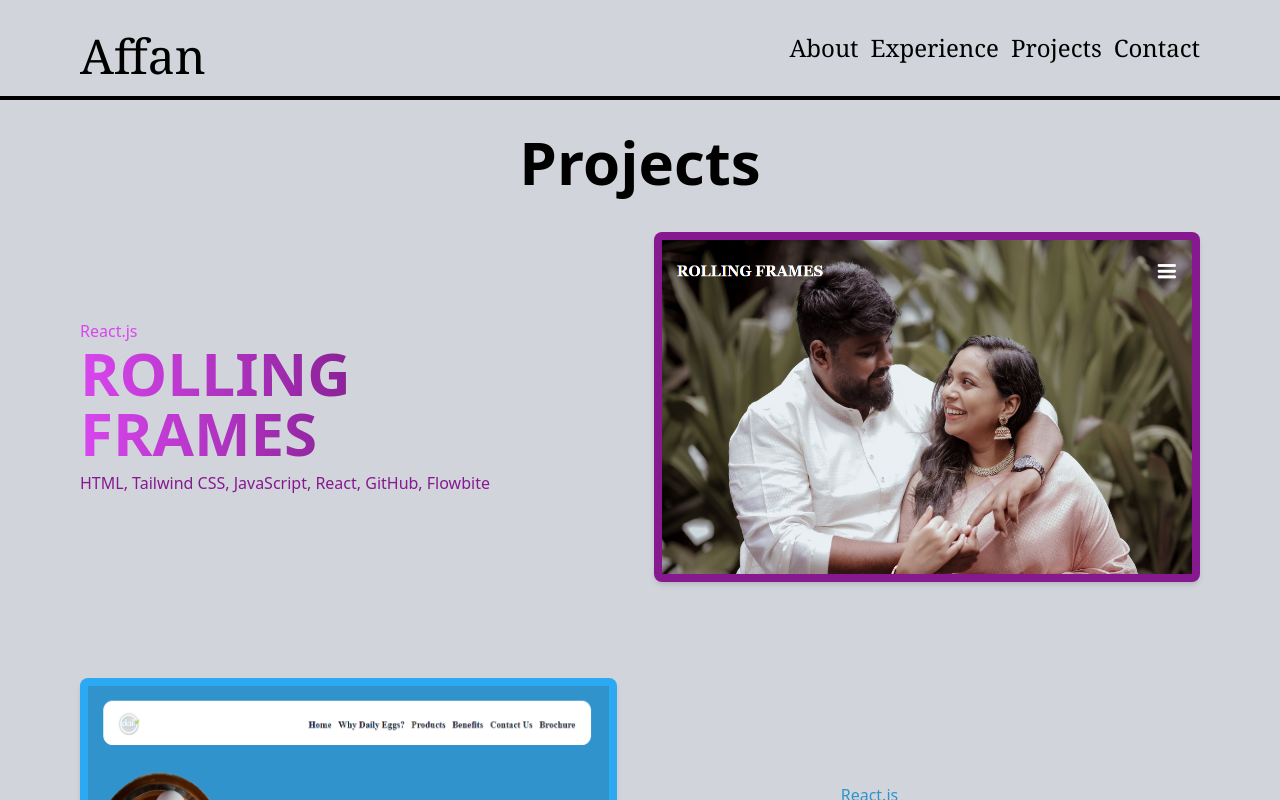
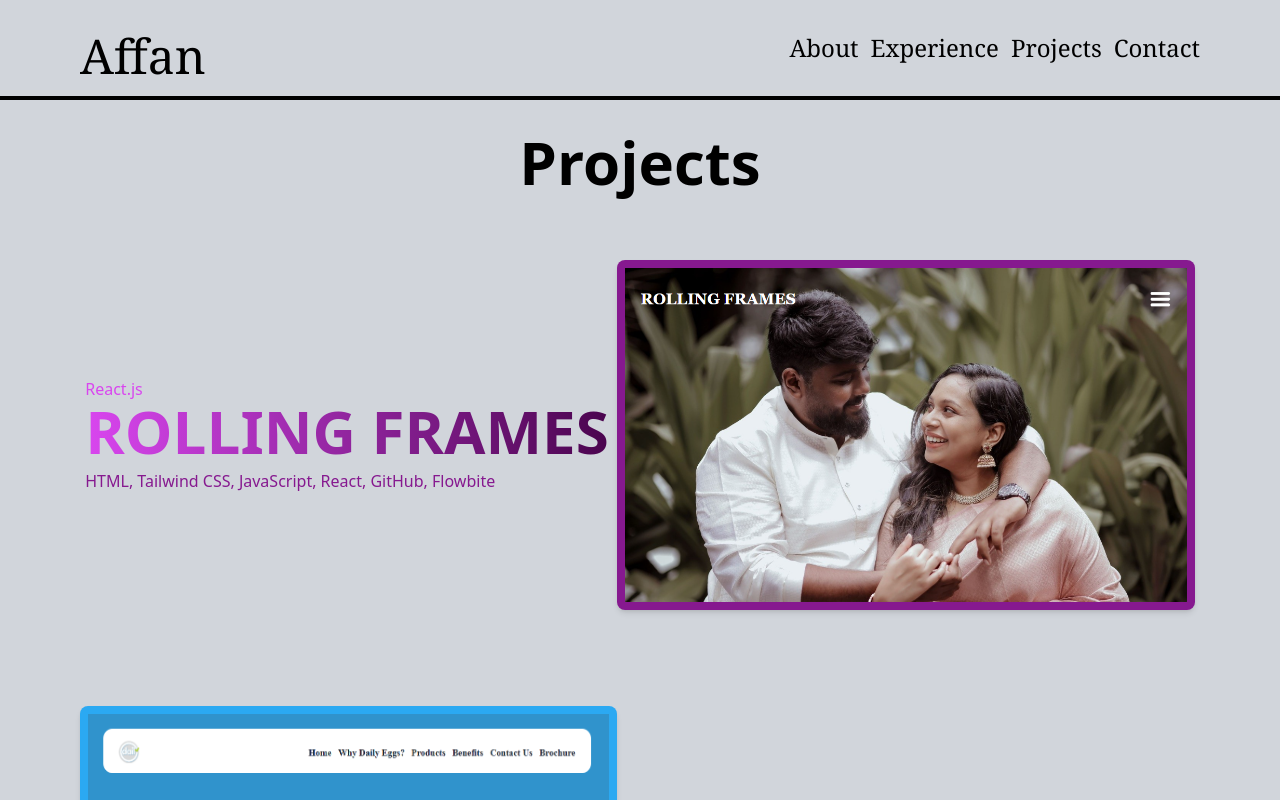
Before and after one commit to dusndjnks/portfolioaffan, a React (Create React App) app: page /project in a window 1280 px wide. Shown: the top 800 px of the page. Built offline with nearby package versions, Linux system fonts and the light colour scheme.

Commit message:
last commit

```diff
--- a/src/pages/Projects.js
+++ b/src/pages/Projects.js
@@ -13,13 +13,13 @@ const Projects = () => {
     <Layout>
       <hr className='border-2 border-black'/>
         <div className='bg-gray-300'>
-            <div className='flex items-center justify-center  '>
+            <div className='flex items-center justify-center lg:pb-7 '>
                 <h1 className='lg:text-6xl md:text-5xl text-4xl  font-semibold pt-8 pb-10'>Projects</h1>
             </div>
 
           <div className='md:px-20 sm:px-16 px-6 flex flex-col gap-24 pb-20 bg-gray-300'>
 
-              <div className="flex flex-col-reverse lg:flex-row justify-center items-center gap-6 sm:gap-10 md:gap-16 lg:gap-20">
+              <div className="flex flex-col-reverse lg:flex-row justify-center items-center gap-6 sm:gap-10 md:gap-16 lg:gap-2 2xl:gap-28">
                 <div className="text-center md:text-left">
                   <h2 className="text-sm md:text-base text-fuchsia-500 font-medium">React.js</h2>
                   <h1 className="text-3xl sm:text-4xl md:text-5xl lg:text-6xl font-extrabold bg-clip-text text-transparent bg-gradient-to-r from-fuchsia-500 to-fuchsia-950 uppercase">Rolling Frames</h1>
--- a/src/pages/components/Navbar.jsx
+++ b/src/pages/components/Navbar.jsx
@@ -9,8 +9,8 @@ const Navbar = () => {
     const [extendNavbar , setExtendNavbar] = useState(false)
 
   return (
-        <div className="font-serif bg-gray-300 justify-center h-24 items-center">
-            <nav className={`flex h-24  justify-between duration-500 bg-gray-300 relative md:px-20 px-10 md:static ${extendNavbar ? "h-72 pt-8" : "h-24 pt-8"}`}>
+        <div className="font-serif bg-gray-300 justify-center h-24 items-center z-50">
+            <nav className={`flex h-24 z-50 justify-between duration-500 bg-gray-300 relative md:px-20 px-10 md:static ${extendNavbar ? "h-72 pt-8" : "h-24 pt-8"}`}>
                 <div>
                     <Link to="/" className='md:text-5xl text-3xl s:text-4xl h-24 items-center'>Affan</Link>
                 </div>
```
